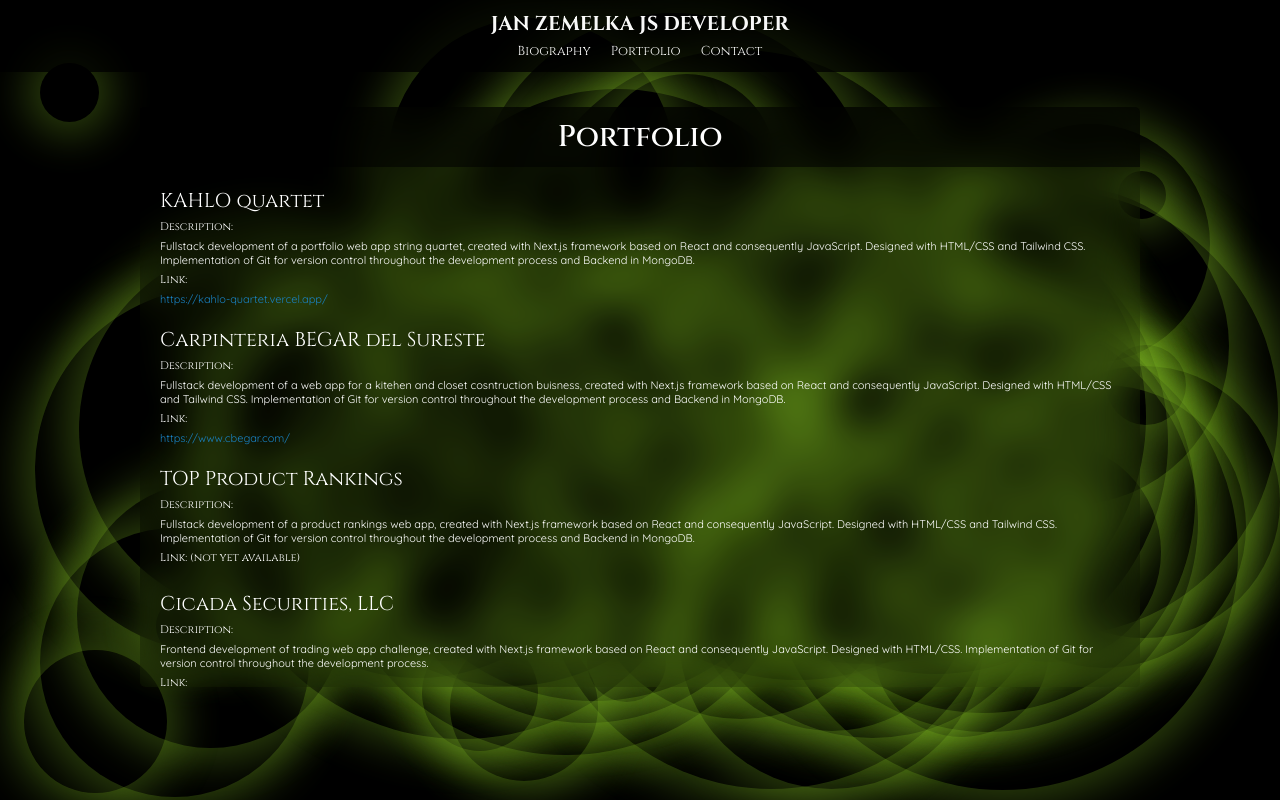
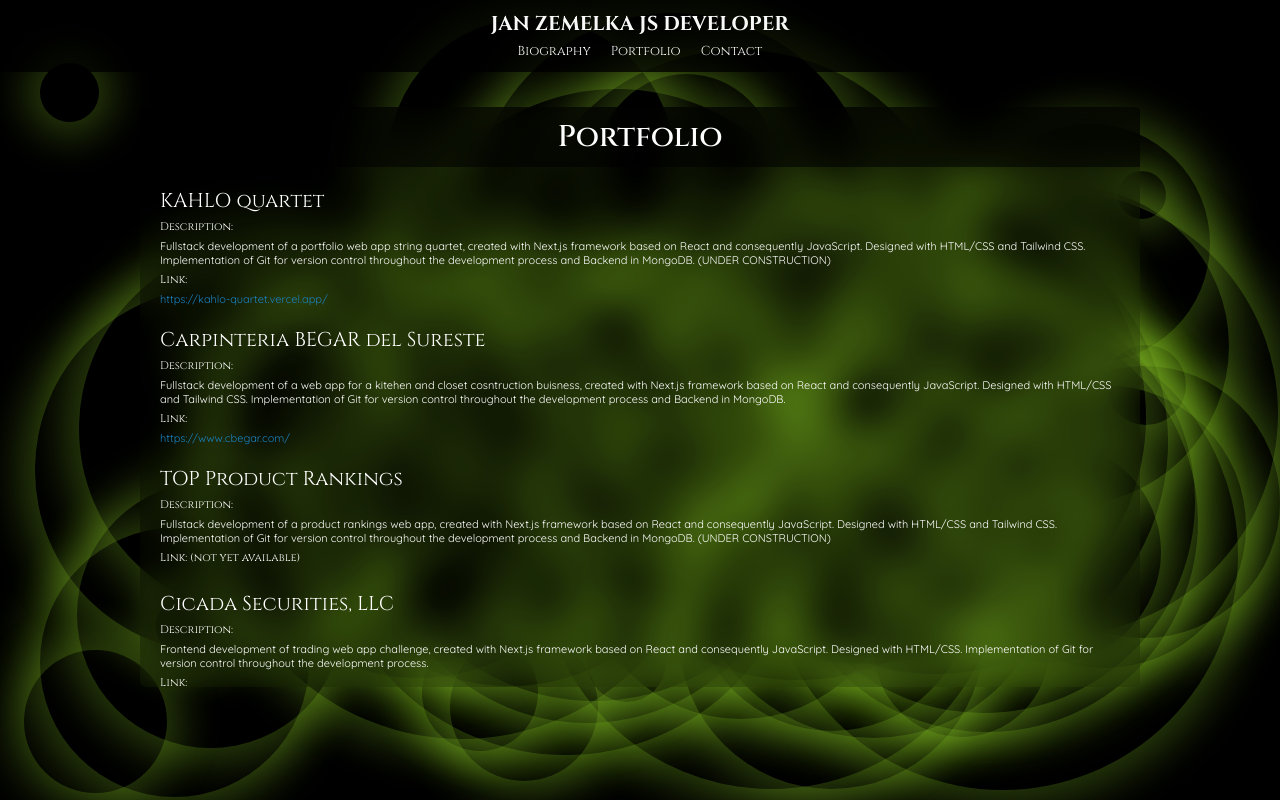
Before and after one commit to Zemelka27/zemelka-dev, a Nuxt app: page / in a window 1280 px wide. Both pictures are taken after a click on the element "Portfolio". Built offline with nearby package versions, Linux system fonts and the light colour scheme.

Commit message:
Update Portfolio.vue

```diff
--- a/components/Portfolio.vue
+++ b/components/Portfolio.vue
@@ -13,7 +13,7 @@
             Next.js framework based on React and consequently JavaScript.
             Designed with HTML/CSS and Tailwind CSS. Implementation of Git for
             version control throughout the development process and Backend in
-            MongoDB.
+            MongoDB. (UNDER CONSTRUCTION)
           </p>
               <p class="page--subtitle--span">Link:</p>
           <a
@@ -48,7 +48,7 @@
             Next.js framework based on React and consequently JavaScript.
             Designed with HTML/CSS and Tailwind CSS. Implementation of Git for
             version control throughout the development process and Backend in
-            MongoDB.
+            MongoDB. (UNDER CONSTRUCTION)
           </p>
           <p class="page--subtitle--span">Link: (not yet available)</p>
         </li>
```
